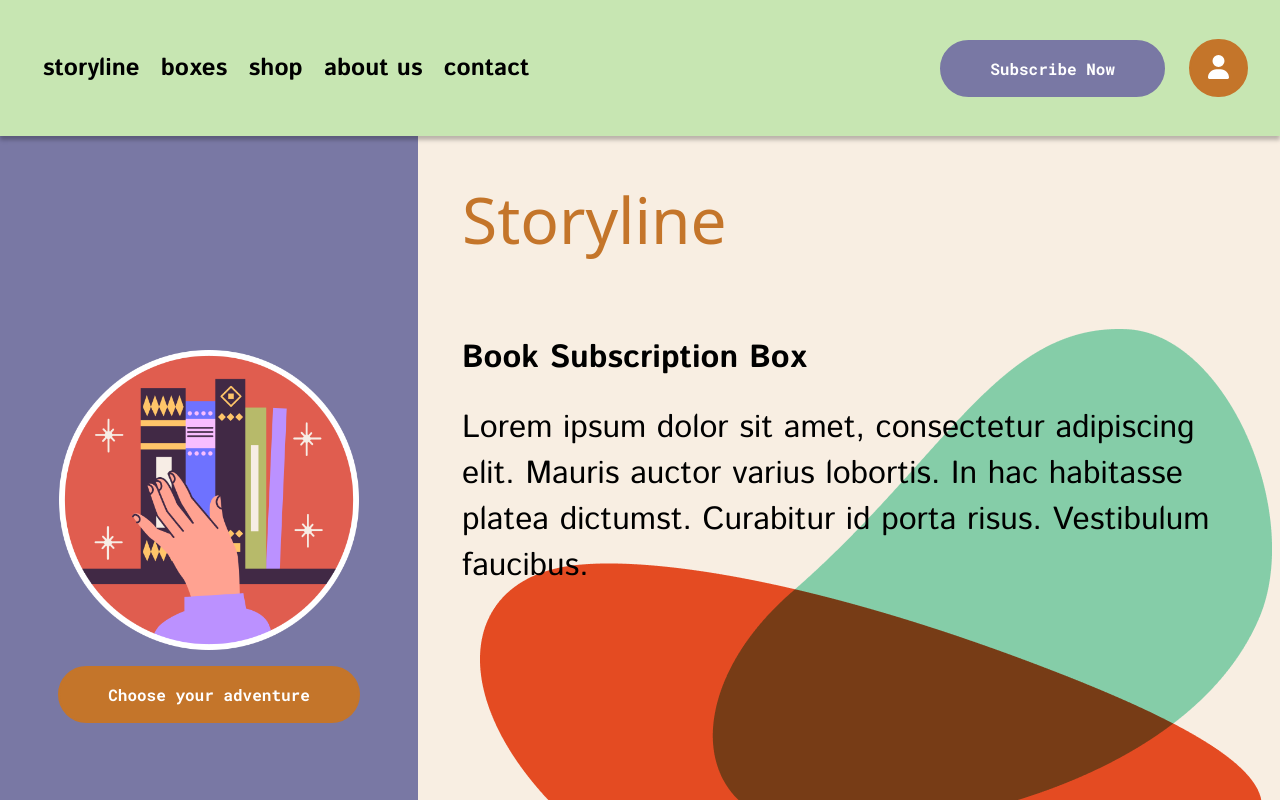
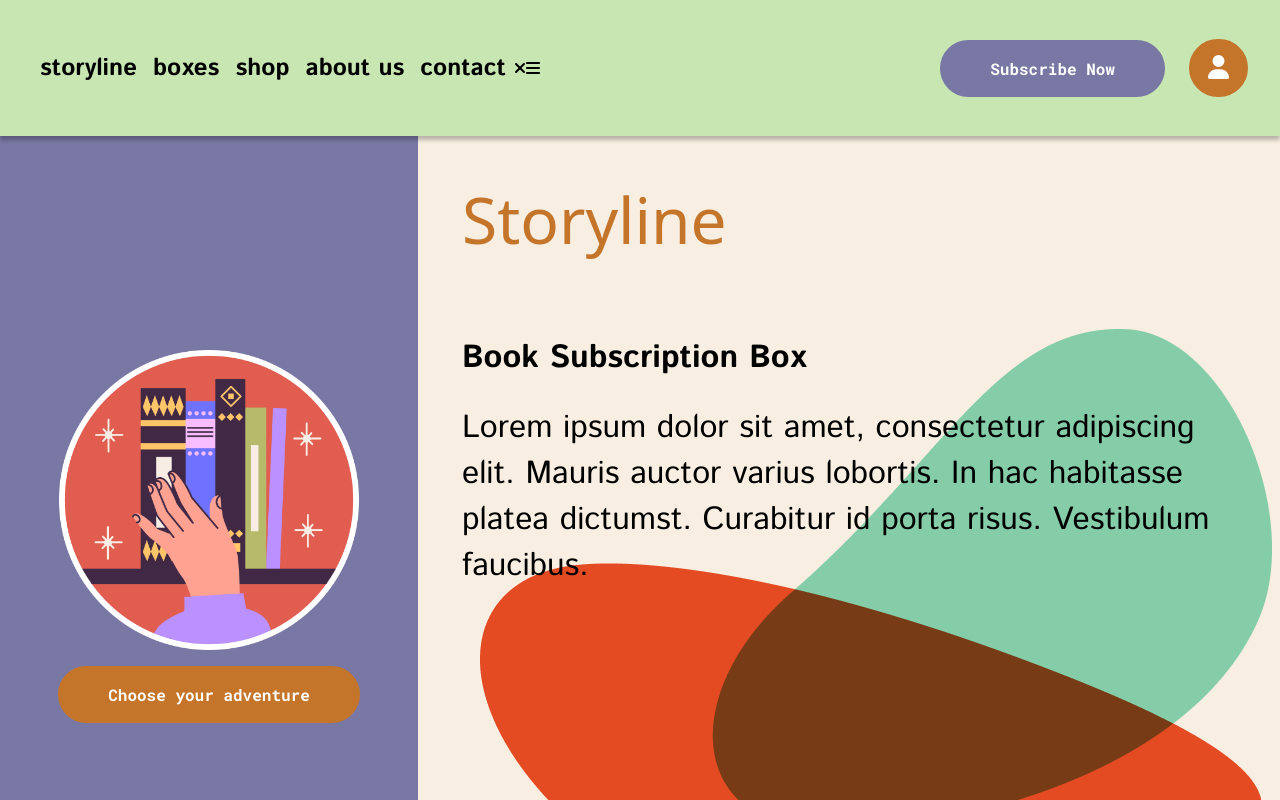
Before and after one commit to thanxanos/storyline, a React (Create React App) app: page / in a window 1280 px wide. Shown: the top 800 px of the page. Built offline with nearby package versions, Linux system fonts and the light colour scheme; a web font is replaced by a local one.

Commit message:
adjusting for netlify

```diff
--- a/src/components/Header.js
+++ b/src/components/Header.js
@@ -9,9 +9,6 @@ import '../css/header.css'
 
 const Header = () => {
   const [openPopup, setOpenPopup] = useState(false)
-
-  //<FontAwesomeIcon icon={faXmark} />
-//<FontAwesomeIcon icon={faBars } />
 
   return (
     <div className='header-wrapper' id='top'>
@@ -26,6 +23,8 @@ const Header = () => {
             <li><Link to='/contact'>contact</Link></li>
           </ul>
         </div>
+        <FontAwesomeIcon icon={faXmark} />
+        <FontAwesomeIcon icon={faBars } />
         <div className='side-wrapper'>
           <HashLink smooth to='#newsletter-wrapper'><button type="submit" className='secondary-btn'>Subscribe Now</button></HashLink>
           <button
```
